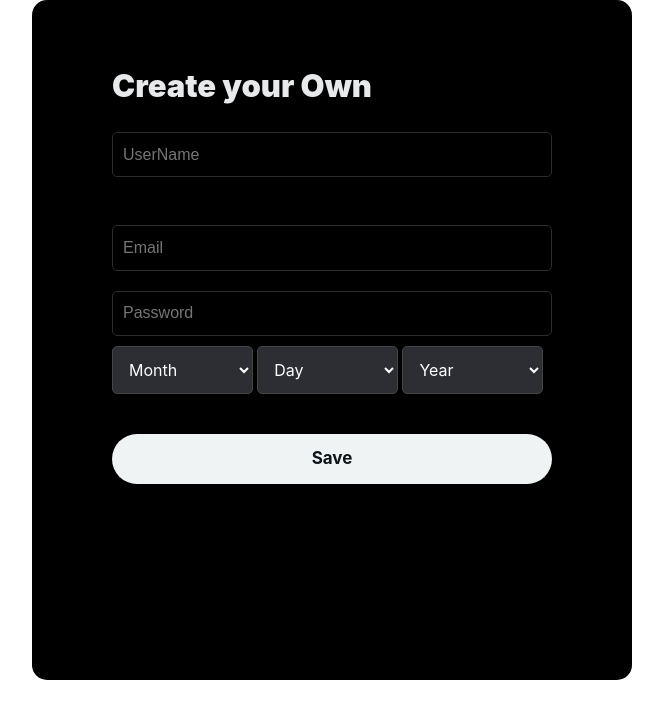
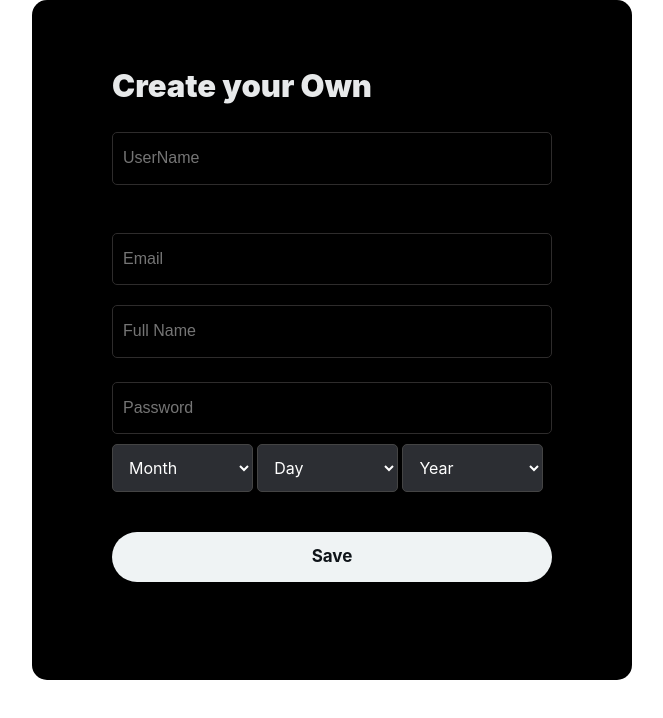
Before and after one commit to samyogacharya12/Twitter-demake-frontend, an Angular app: page /registration in a window 1280 px wide. Shown: the top 718 px of the page, without its empty margins (308-971 px from the left). Built offline with nearby package versions, Linux system fonts and the light colour scheme.

Commit message:
new changes

```diff
--- a/src/app/profile/profile.component.css
+++ b/src/app/profile/profile.component.css
@@ -1,11 +1,18 @@
 a.flex.items-center:hover {
-  color: #007BFF; /* Change text color */
+  cursor: pointer;
+  color: #007BFF !important; /* Change text color */
   text-decoration: underline; /* Optional underline effect */
 }
 
+/* Targeting the image within the hovered link */
 a.flex.items-center:hover .user-avatar-follow {
+  cursor: pointer;
   transform: scale(1.1); /* Slightly enlarge the image on hover */
-  transition: transform 0.2s ease-in-out;
+}
+
+.user-avatar-follow {
+  cursor: pointer;
+  transition: transform 0.2s ease-in-out; /* Ensures smooth scaling on hover */
 }
 
 
--- a/src/app/registration/registration.component.html
+++ b/src/app/registration/registration.component.html
@@ -7,7 +7,9 @@
   <form class="twitter-form" (ngSubmit)="onSubmit()" #userForm="ngForm">
       <input class="username-btn" type="text" placeholder="UserName" [(ngModel)]="user.username" (keydown)="onSelectUsername($event)" name="name" required><br><br><br>
       <input class="email-input" type="text" placeholder="Email" [(ngModel)]="user.email" (keydown)="validateEmail($event)" name="email" required><br>
-    <input class="username-btn" type="password" placeholder="Password" [(ngModel)]="user.password" name="password" required><br>
+      <input class="username-btn" type="text" placeholder="Full Name" [(ngModel)]="user.full_name" name="full_name" required><br>
+      <br>
+      <input class="username-btn" type="password" placeholder="Password" [(ngModel)]="user.password" name="password" required><br>
 
 
 
--- a/src/app/registration/registration.component.ts
+++ b/src/app/registration/registration.component.ts
@@ -44,7 +44,8 @@ export class RegistrationComponent {
     dobYear: '',
     password: '',
     email: '',
-    birth_date: ''
+    birth_date: '',
+    full_name:''
   };
 
   showSignUpModal = false;
@@ -66,6 +67,7 @@ export class RegistrationComponent {
   onSubmit() {
     const formattedDate = this.formatDate(this.user.dobYear, this.user.dobMonth, this.user.dobDay);
     const userData = {
+      full_name:this.user.full_name,
       username: this.user.username,
       phone: this.user.phone,
       password: this.user.password,
@@ -91,6 +93,7 @@ export class RegistrationComponent {
 
   resetFormData() {
     this.user = {
+      full_name:'',
       username: '',
       phone: '',
       dobMonth: '',
```
